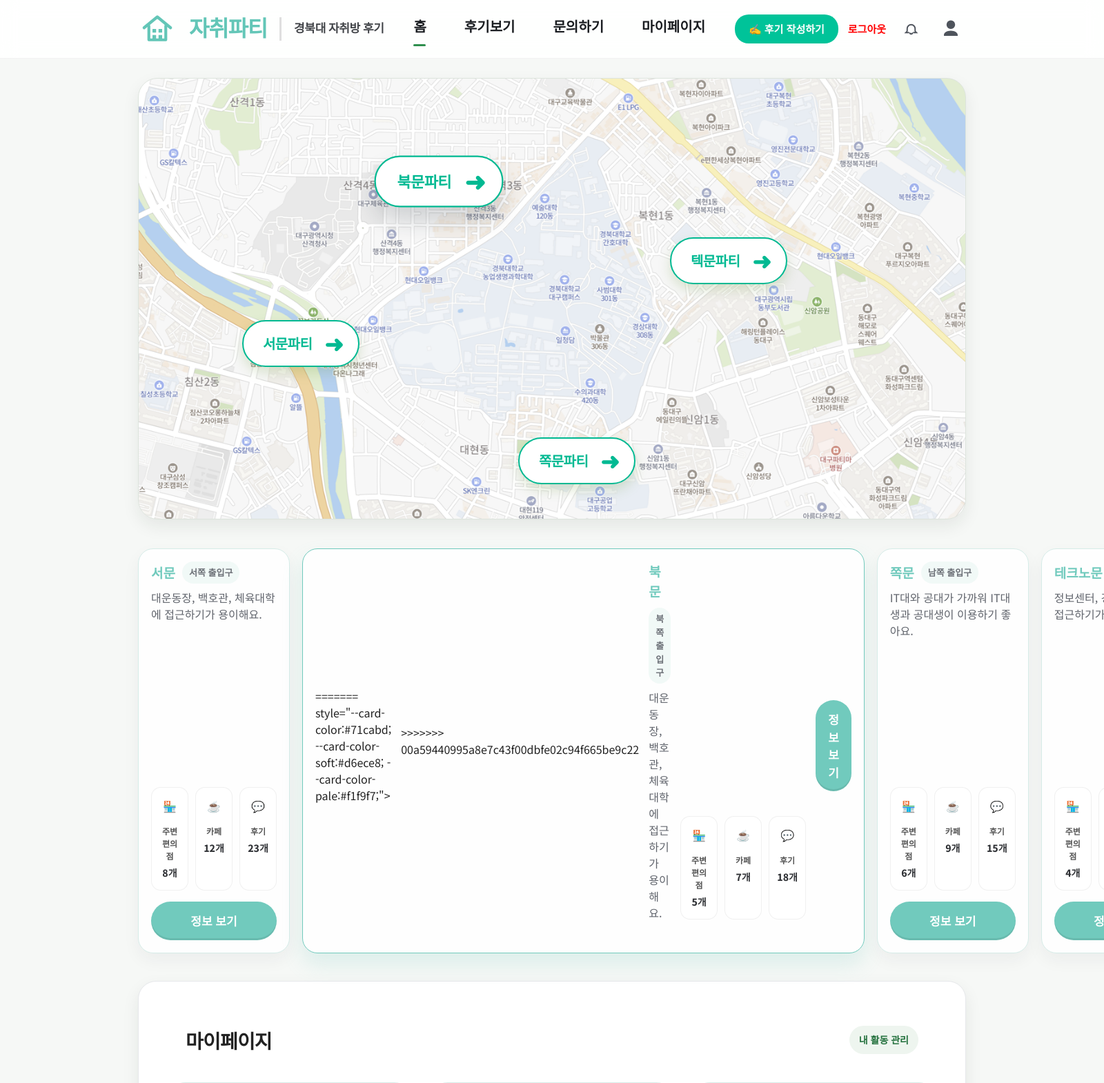
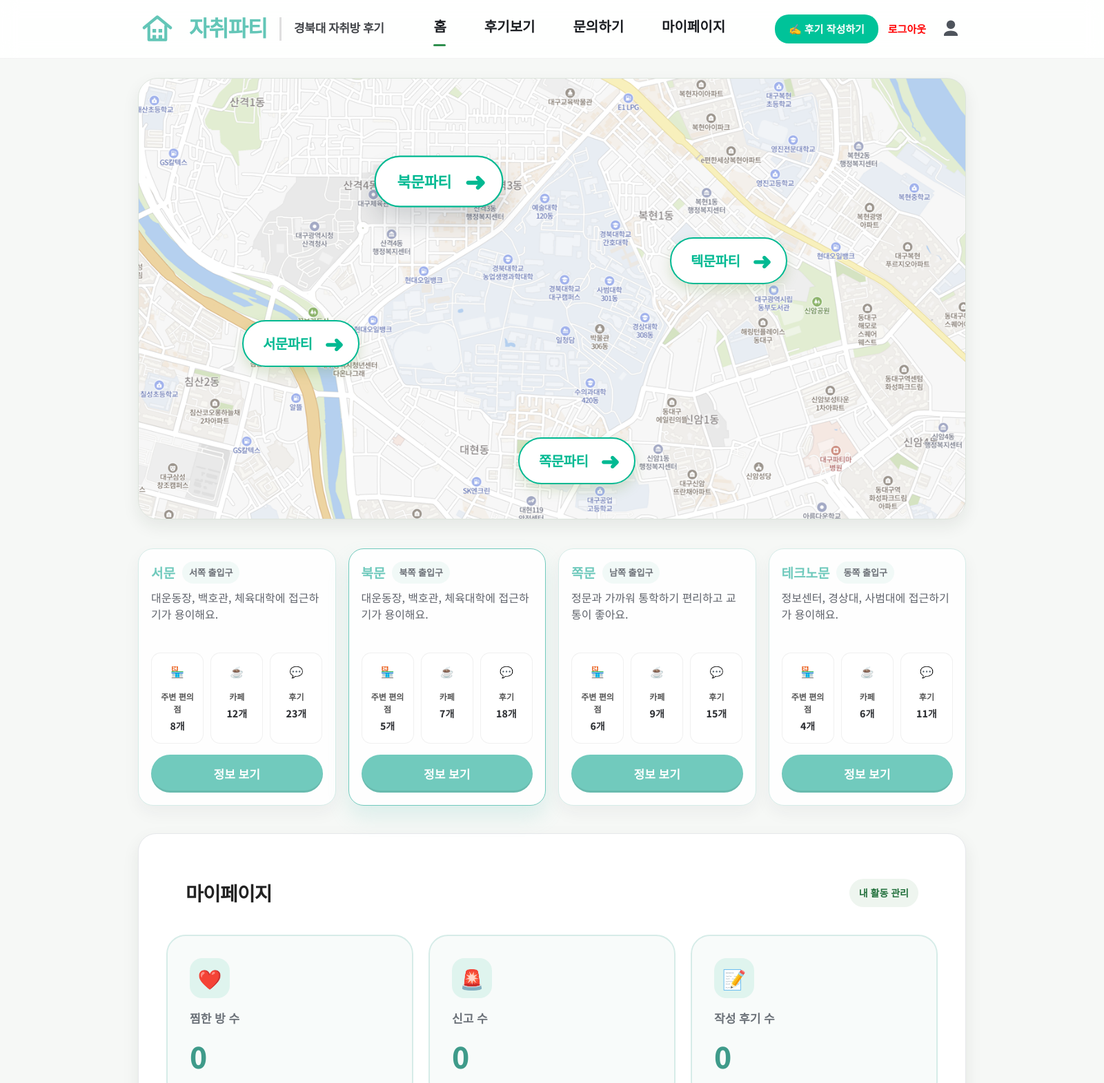
Before and after one commit to hanhee3997/Haedal_Hackathon, a Flask app: page / in a window 1600 px wide; the page is wider, and only the part inside the window is pictured. Shown: the top 1570 px of that part at 69% size. Run offline with Flask 3, Linux system fonts and the light colour scheme; the visitor is signed in with stand-in values (Sample User, id 1); parts of the project's set-up code (start-up, migrations or seed data) failed here and were passed over; some web fonts are replaced.

Commit message:
버튼 중복 삭제

```diff
--- a/templates/index.html
+++ b/templates/index.html
@@ -47,16 +47,12 @@
             </nav>
 
             <div class="header-actions">
-                <a href="{{ url_for('go_review', location='main') }}" target="_blank" rel="noopener noreferrer">
-                    <button
-                        style="padding:10px 20px; background:#00c399; color:white; border-radius:20px; font-weight:bold; font-size:15px; cursor:pointer;">
+                 <a href="https://docs.google.com/forms/d/e/1FAIpQLScVM-U57exhN6qBWZbC28CPulMTfZEmzMRpEb0BrheHHVoiMQ/viewform?usp=header" target="_blank">
+                    <button style="padding:10px 20px; background:#00c399; color:white; border-radius:20px; font-weight:bold; font-size:15px; cursor:pointer;">
                         ✍️ 후기 작성하기
                     </button>
                 </a>
-                </a>
                 <a href="/logout" style="color:red; font-weight:700; font-size:15px;">로그아웃</a>
-                <button class="icon-btn" aria-label="알림">
-                    <svg width="23" height="23" viewBox="0 0 24 24" fill="none" stroke="currentColor" stroke-width="2">
                         <path d="M15 17h5l-1.4-1.4a2 2 0 0 1-.6-1.4V11a6 6 0 1 0-12 0v3.2a2 2 0 0 1-.6 1.4L4 17h5" />
                         <path d="M10 17a2 2 0 0 0 4 0" />
                     </svg>
@@ -82,7 +78,7 @@
                         <span>서문파티</span>
                     </button>
 
-                    <button class="map-label label-bukmun" data-gate="bukmun" aria-label="북문 보기" aria-pressed="fa">
+                    <button class="map-label label-bukmun" data-gate="bukmun" aria-label="북문 보기" aria-pressed="false">
                         <span>북문파티</span>
                     </button>
 
@@ -134,12 +130,8 @@
                     </article>
 
                     <article class="gate-card active" data-card="bukmun"
-<<<<<<< HEAD
-                        style="--card-color:#71cabd; --card-color-soft:#d6ece8; --card-color-pale:#f1f9f7;">                        <div class="gate-top">
-=======
                         style="--card-color:#71cabd; --card-color-soft:#d6ece8; --card-color-pale:#f1f9f7;">
                         <div class="gate-top">
->>>>>>> 00a59440995a8e7c43f00dbfe02c94f665be9c22
                             <div class="gate-title-wrap">
                                 <div class="gate-title">
                                     <h3>북문</h3>
@@ -178,7 +170,7 @@
                                     <h3>쪽문</h3>
                                     <span class="gate-badge">남쪽 출입구</span>
                                 </div>
-                                <p class="gate-desc">IT대와 공대가 가까워 IT대생과 공대생이 이용하기 좋아요.</p>
+                                <p class="gate-desc">정문과 가까워 통학하기 편리하고 교통이 좋아요.</p>
                             </div>
                         </div>
 
@@ -241,44 +233,33 @@
 
         <section id="detail">
             <div class="container">
-
                 <div class="detail-panel mypage-panel">
-
                     <div class="detail-head">
                         <div>
                             <h2>마이페이지</h2>
                         </div>
-
                         <a href="/mypage" class="detail-pill">
                             내 활동 관리
                         </a>
                     </div>
-
-                    <!-- 활동 요약 -->
-
                     <div class="mypage-dashboard">
-
                         <div class="mypage-card">
                             <div class="mypage-icon">❤️</div>
                             <div class="mypage-title">찜한 방 수</div>
                             <div class="mypage-number">{{ wish_count }}</div>
                         </div>
-
                         <div class="mypage-card">
                             <div class="mypage-icon">🚨</div>
                             <div class="mypage-title">신고 수</div>
                             <div class="mypage-number">{{ report_count }}</div>
                         </div>
-
                         <div class="mypage-card">
                             <div class="mypage-icon">📝</div>
                             <div class="mypage-title">작성 후기 수</div>
                             <div class="mypage-number">{{ review_count }}</div>
                         </div>
-
                     </div>
                 </div>
-
             </div>
         </section>
 
@@ -294,7 +275,6 @@
         </section>
     </main>
 
-
     <script src="{{ url_for('static', filename='script.js') }}"></script>
     <script src="{{ url_for('static', filename='main.js') }}"></script>
 </body>
```
Lines whose indentation alone changed are shown as unchanged.
